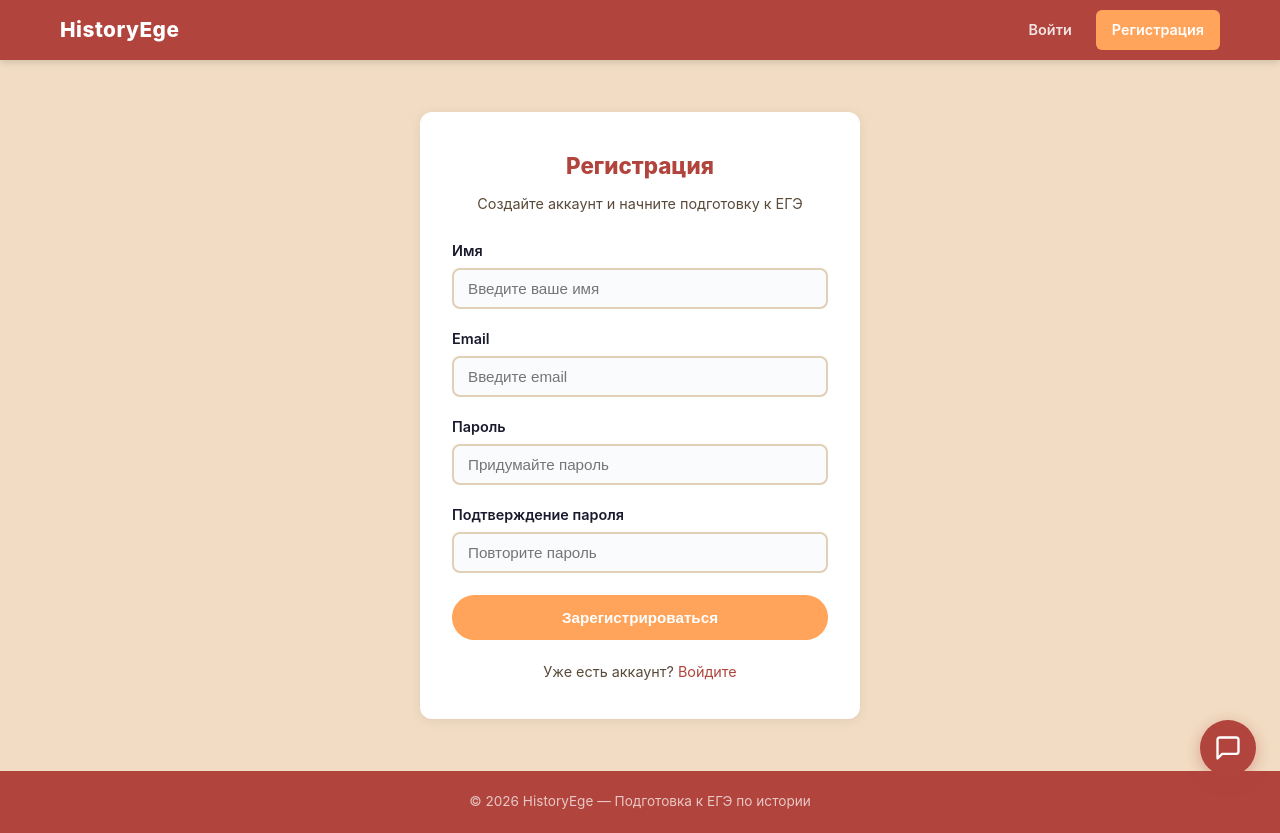
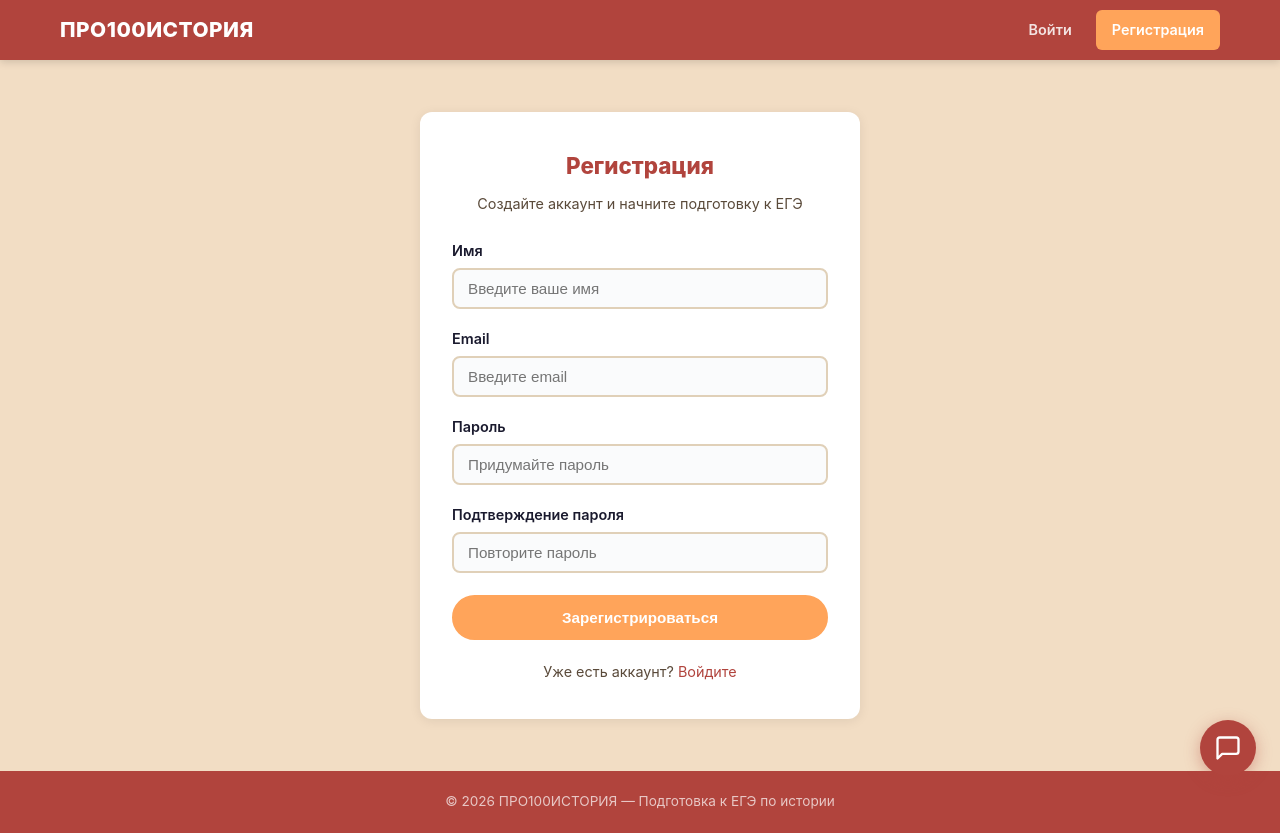
Before and after one commit to timfaz116-code/pro100history, a Flask app: page /auth/register in a window 1280 px wide. Run offline with Flask 3, Linux system fonts and the light colour scheme.

Commit message:
Rename HistoryEge to ПРО100ИСТОРИЯ, logo links to Tilda page

```diff
--- a/templates/base.html
+++ b/templates/base.html
@@ -9,7 +9,7 @@
 <body>
     <header class="header">
         <div class="container header__inner">
-            <a href="{{ url_for('main.index') }}" class="logo">HistoryEge</a>
+            <a href="{{ url_for('main.tilda_page') }}" class="logo">ПРО100ИСТОРИЯ</a>
             <nav class="nav">
                 {% if current_user.is_authenticated %}
                     <a href="{{ url_for('dashboard.dashboard') }}" class="nav__link">Кабинет</a>
@@ -43,7 +43,7 @@
 
     <footer class="footer">
         <div class="container footer__inner">
-            <p>&copy; 2026 HistoryEge — Подготовка к ЕГЭ по истории</p>
+            <p>&copy; 2026 ПРО100ИСТОРИЯ — Подготовка к ЕГЭ по истории</p>
         </div>
     </footer>
 
```
Also changed, not shown: README.md.
